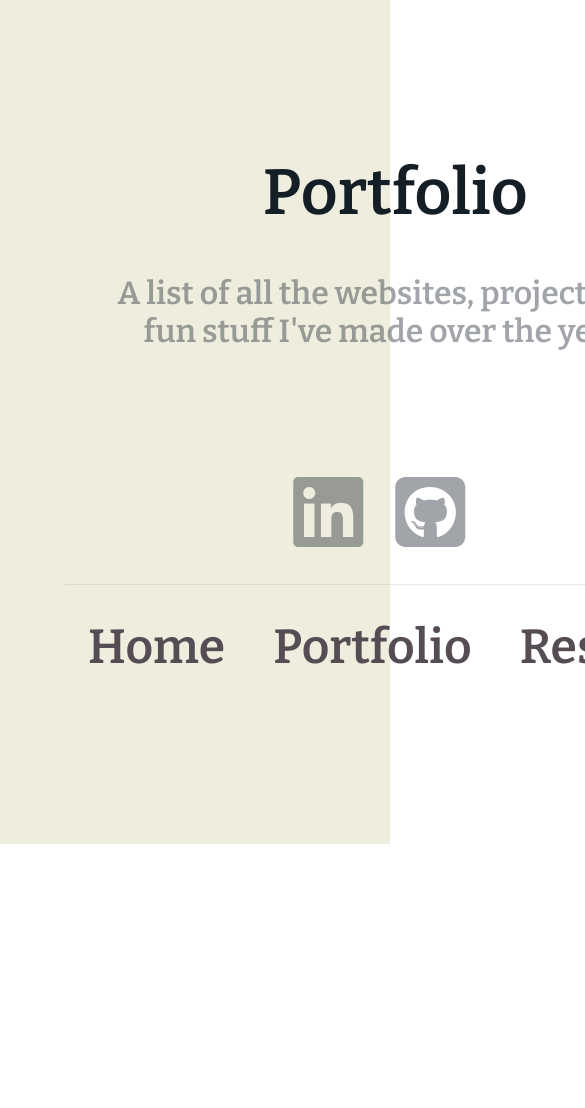
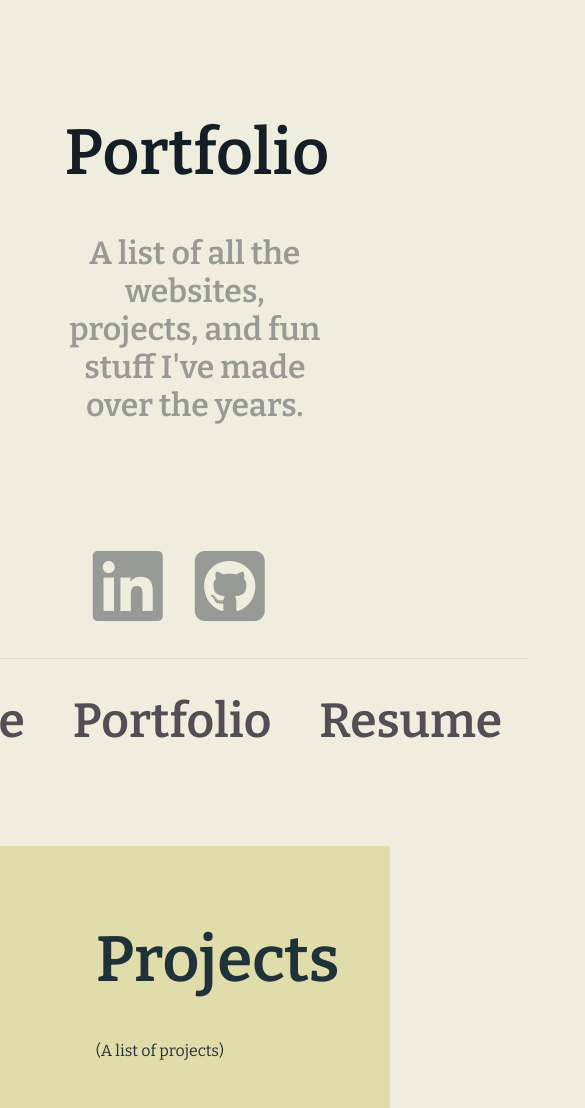
Before and after one commit to patrickledew/Portfolio, a React (Vite) app: page /portfolio in a window 390 px wide. Shown: the top 1108 px of the page, 585 px wide, since content can reach past the window. Before the commit the page ends 844 px from the top, so only its background shows below. Built offline with nearby package versions, Linux system fonts and the light colour scheme.

Commit message:
added transitions between pages and other style improvements

```diff
--- a/package.json
+++ b/package.json
@@ -8,6 +8,7 @@
     "preview": "vite preview"
   },
   "dependencies": {
+    "framer-motion": "^6.3.4",
     "react": "^18.0.0",
     "react-dom": "^18.0.0",
     "react-router": "^6.3.0",
--- a/src/App.scss
+++ b/src/App.scss
@@ -1,4 +1,10 @@
 @import "./shared/colors.scss";
+body {
+  background-color: $bg-primary;
+  height: 100vh;
+  width: 100vw;
+}
+
 .App {
   background-color: $bg-primary;
   height: 100vh;
--- a/src/App.tsx
+++ b/src/App.tsx
@@ -1,23 +1,23 @@
-import { useState } from "react";
-import logo from "./res/logo.svg";
 import "./App.scss";
 
-import SlidingNavbar from "./components/SlidingNavbar";
 import Home from "./components/Home/Home";
 
-import { BrowserRouter as Router, Routes, Route } from "react-router-dom";
+import { Routes, Route, useLocation } from "react-router-dom";
+import { AnimatePresence } from "framer-motion";
+
 import Portfolio from "./components/Portfolio/Portfolio";
 
 function App() {
+  let location = useLocation();
+
   return (
     <div className="App">
-      <Router>
-        {/*<SlidingNavbar />*/}
-        <Routes>
+      <AnimatePresence exitBeforeEnter>
+        <Routes location={location} key={location.pathname}>
           <Route path="/" element={<Home />} />
           <Route path="/portfolio" element={<Portfolio />} />
         </Routes>
-      </Router>
+      </AnimatePresence>
     </div>
   );
 }
--- a/src/components/Home/AboutSection.tsx
+++ b/src/components/Home/AboutSection.tsx
@@ -19,7 +19,7 @@ const AboutSection: React.FC = () => {
     <div className="section about">
       <div className="section-content move ">
         <h1>About Me</h1>
-        <p>{text}</p>
+        <p>Ayooooo how ya doing its ya boi</p>
       </div>
     </div>
   );
--- a/src/components/Home/Home.tsx
+++ b/src/components/Home/Home.tsx
@@ -1,6 +1,8 @@
 import * as React from "react";
 
 import "./home.scss";
+
+import { motion } from "framer-motion";
 
 import JaxImg from "../res/jax.jpg";
 import AboutSection from "./AboutSection";
@@ -12,7 +14,13 @@ interface HomeProps {}
 
 const Home: React.FC<HomeProps> = () => {
   return (
-    <div className="page home">
+    <motion.div
+      className="page home"
+      initial={{ x: -window.innerWidth }}
+      animate={{ x: 0 }}
+      exit={{ x: -window.innerWidth }}
+      transition={{ bounce: false, ease: "anticipate", duration: 1.2 }}
+    >
       <div className="content">
         <Intro
           title="Patrick LeDew"
@@ -21,7 +29,7 @@ const Home: React.FC<HomeProps> = () => {
         <AboutSection />
         <InterestsSection />
       </div>
-    </div>
+    </motion.div>
   );
 };
 
--- a/src/components/Portfolio/Portfolio.tsx
+++ b/src/components/Portfolio/Portfolio.tsx
@@ -2,16 +2,29 @@ import React from "react";
 import Intro from "../shared/Intro";
 import "./portfolio.scss";
 
+import { motion } from "framer-motion";
 const Portfolio: React.FC = () => {
   return (
-    <div className="page portfolio">
+    <motion.div
+      className="page portfolio"
+      initial={{ x: -window.innerWidth }}
+      animate={{ x: 0 }}
+      exit={{ x: -window.innerWidth }}
+      transition={{ bounce: false, ease: "anticipate", duration: 1.2 }}
+    >
       <div className="content">
         <Intro
           title="Portfolio"
           sub="A list of all the websites, projects, and fun stuff I've made over the years."
         />
+        <div className="section projects">
+          <div className="section-content move ">
+            <h1>Projects</h1>
+            <p>(A list of projects)</p>
+          </div>
+        </div>
       </div>
-    </div>
+    </motion.div>
   );
 };
 
--- a/src/components/Portfolio/portfolio.scss
+++ b/src/components/Portfolio/portfolio.scss
@@ -4,3 +4,8 @@
   color: $text-primary;
   background-color: $bg-primary;
 }
+
+.projects {
+  color: $text-secondary;
+  background-color: $bg-secondary;
+}
--- a/src/components/shared/intro.scss
+++ b/src/components/shared/intro.scss
@@ -5,10 +5,13 @@
   .hero {
     padding: 2em;
     flex: 0 0 40%;
+    width: 40%;
+    align-self: start;
   }
 
   .navigation {
-    flex: 0 0 auto;
+    flex: 0 0 20%;
+    align-self: start;
   }
 
   @media (max-width: 80em) {
@@ -17,6 +20,7 @@
     .hero {
       padding: 2em;
       flex: 0 0 80%;
+      width: 80%;
       text-align: center;
     }
 
--- a/src/layout.scss
+++ b/src/layout.scss
@@ -1,9 +1,9 @@
 .page {
+  position: relative;
   display: flex;
-  flex-direction: row;
+  flex-direction: column;
 }
 .content {
-  flex-direction: column;
 }
 
 .section {
--- a/src/main.tsx
+++ b/src/main.tsx
@@ -1,10 +1,12 @@
-import React from 'react'
-import ReactDOM from 'react-dom/client'
-import App from './App'
-import './index.scss'
-
-ReactDOM.createRoot(document.getElementById('root')!).render(
+import React from "react";
+import ReactDOM from "react-dom/client";
+import App from "./App";
+import "./index.scss";
+import { BrowserRouter as Router } from "react-router-dom";
+ReactDOM.createRoot(document.getElementById("root")!).render(
   <React.StrictMode>
-    <App />
+    <Router>
+      <App />
+    </Router>
   </React.StrictMode>
-)
+);
```
Also changed, not shown: 1 other file (tests, documents, lock files or other folders).
